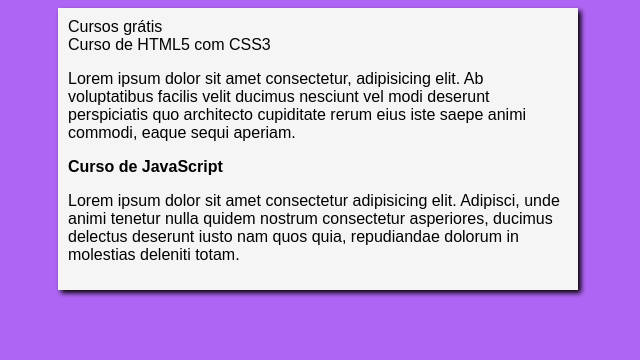
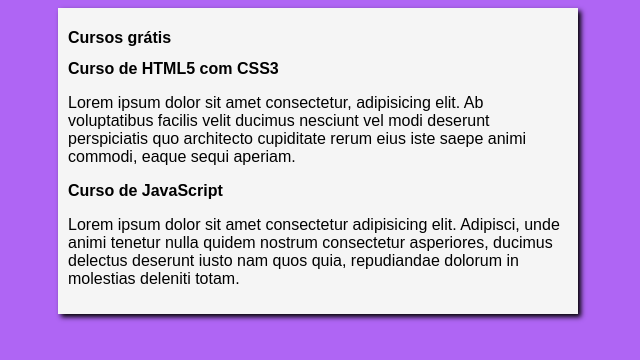
Before and after one commit to Aninha2024/projeto-site, a plain HTML site: page index.html in a window 1280 px wide. Shown: the whole page, without its empty margins (322-962 px from the left). Drawn offline with Linux system fonts and the light colour scheme.

Commit message:
Update index.html

```diff
--- a/index.html
+++ b/index.html
@@ -9,10 +9,10 @@
 <body>
     <main>
         <header>
-            Cursos grátis
+            <h1>Cursos grátis</h1>
         </header>
         <article>
-            <h12>Curso de HTML5 com CSS3</h1>
+            <h2>Curso de HTML5 com CSS3</h2>
             <p>Lorem ipsum dolor sit amet consectetur, adipisicing elit. Ab voluptatibus facilis velit ducimus nesciunt vel modi deserunt perspiciatis quo architecto cupiditate rerum eius iste saepe animi commodi, eaque sequi aperiam.</p>
         </article>
         <article>
```
